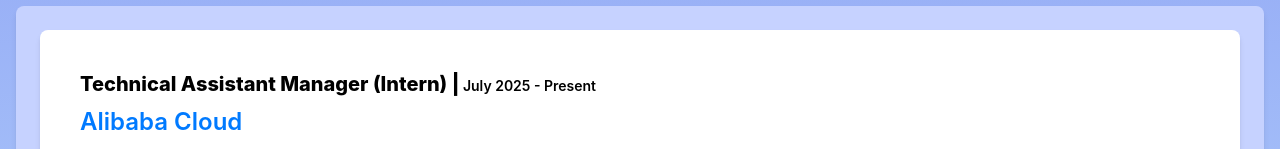
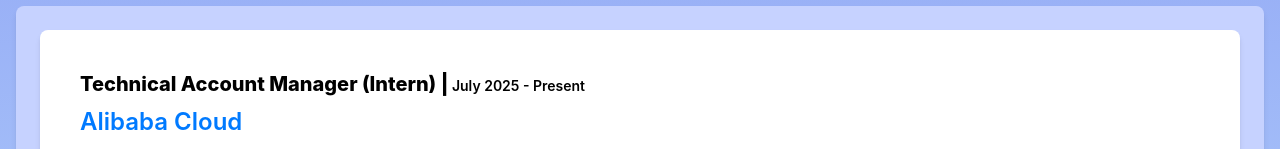
Before and after one commit to jkgithub02/my_portfolio, a Next.js app: page /experience in a window 1280 px wide. Shown: the part 206-355 px from the top of the page. Built offline with nearby package versions, Linux system fonts and the light colour scheme.

Commit message:
minor changes to design and content

```diff
--- a/src/app/globals.css
+++ b/src/app/globals.css
@@ -112,7 +112,7 @@
   width: 80px;
   height: 80px;
   animation-delay: 0s;
-  background: rgba(255, 255, 255, 0.2);
+  background: rgba(255, 255, 255, 0.253);
 }
 
 .circles li:nth-child(2) {
--- a/src/components/Footer.tsx
+++ b/src/components/Footer.tsx
@@ -4,7 +4,7 @@
 
 const Footer = () => {
     return (
-        <footer className='bg-white dark:bg-black/30 border-t border-gray-300 dark:border-black/10'>
+        <footer className='bg-white/30 dark:bg-black/30 border-t border-gray-300 dark:border-black/10'>
             <div className="container max-w-7xl mx-auto px-4 py-8">
                 <div className="flex flex-col md:flex-row justify-between items-center">
                     <div className="mb-4 md:mb-0">
--- a/src/content/experience.ts
+++ b/src/content/experience.ts
@@ -2,7 +2,7 @@
 
 export const experiences: Experience[] = [
     {
-        position: "Technical Assistant Manager (Intern)",
+        position: "Technical Account Manager (Intern)",
         start: "July 2025",
         end: "Present",
         year: "",
```
